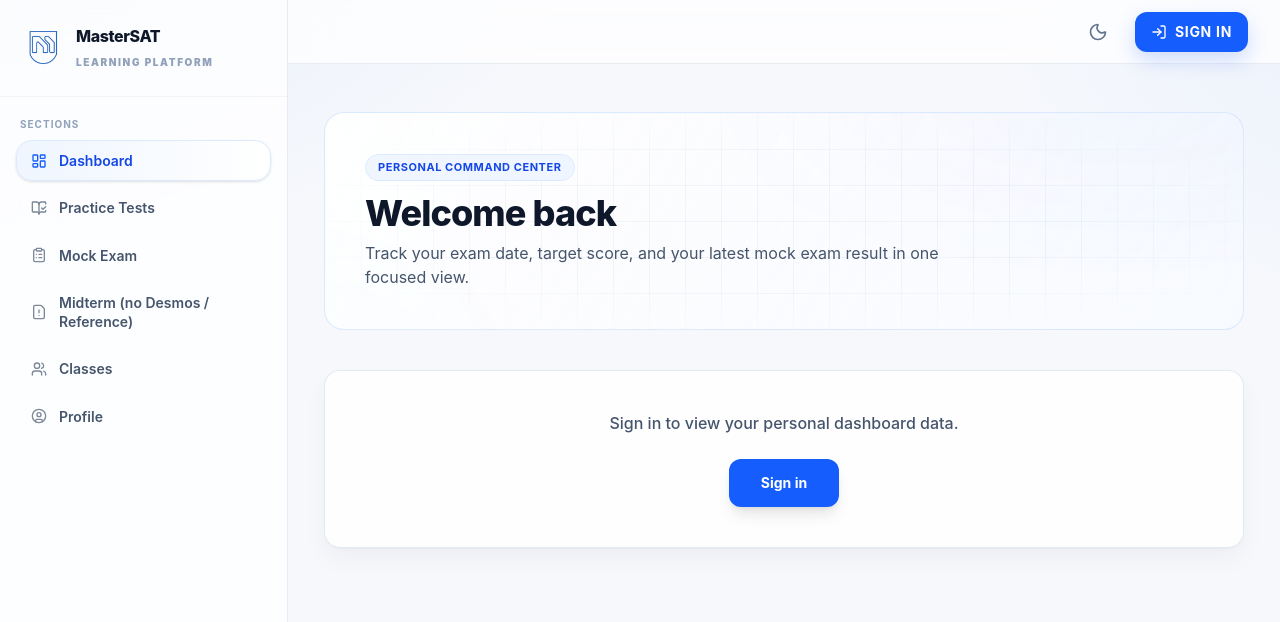
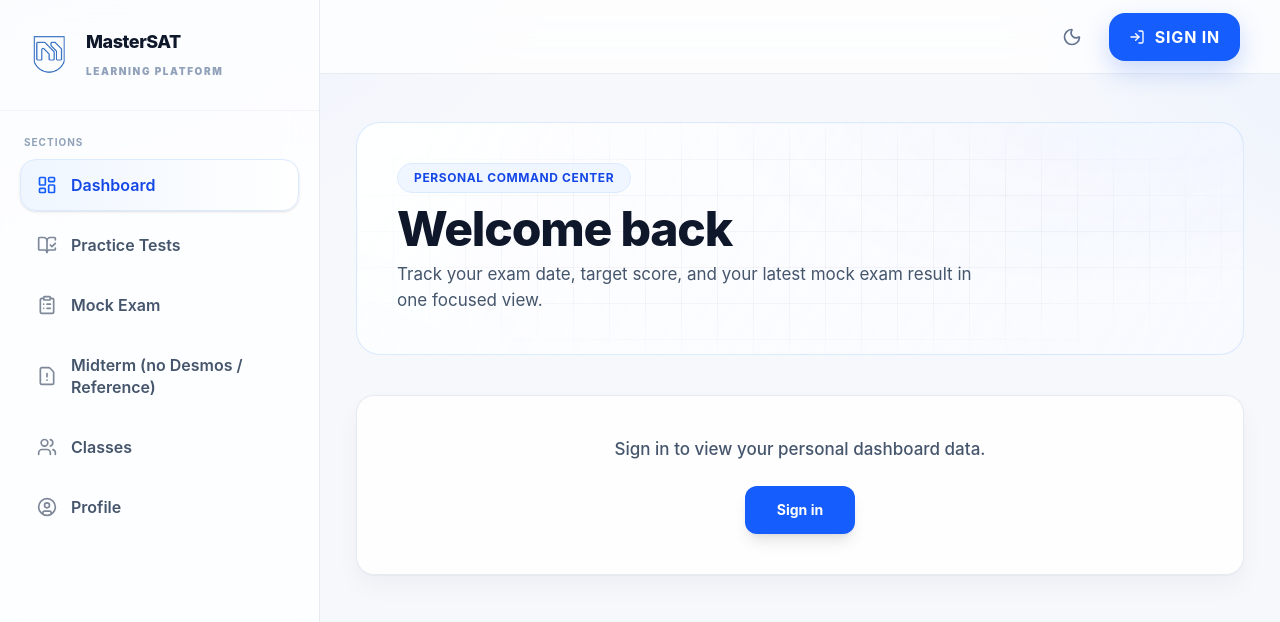
Before and after one commit to A1isherDev/DSAT-mock-exam, a Next.js app in the folder frontend/: page / in a window 1280 px wide. Shown: the top 622 px of the page. Built offline with nearby package versions, Linux system fonts and the light colour scheme.

Commit message:
theme change 1.3

```diff
--- a/frontend/src/app/(teacher)/layout.tsx
+++ b/frontend/src/app/(teacher)/layout.tsx
@@ -16,29 +16,29 @@ export default function TeacherLayout({ children }: { children: React.ReactNode
   return (
     <AuthGuard adminOnly>
       <div className="min-h-screen app-bg flex">
-        <aside className="w-72 shrink-0 border-r border-slate-200/80 bg-white/80 backdrop-blur-xl flex flex-col sticky top-0 h-screen">
-          <div className="p-6 border-b border-slate-100 flex items-center gap-3">
+        <aside className="w-80 shrink-0 border-r border-slate-200/80 bg-white/80 backdrop-blur-xl flex flex-col sticky top-0 h-screen">
+          <div className="p-7 border-b border-slate-100 flex items-center gap-3.5">
             {/* eslint-disable-next-line @next/next/no-img-element */}
-            <img src="/images/logo.png" alt="Master SAT" className="w-10 h-10 object-contain" />
+            <img src="/images/logo.png" alt="Master SAT" className="w-11 h-11 object-contain" />
             <div>
-              <p className="font-extrabold text-slate-900 tracking-tight leading-tight">Teacher Panel</p>
+              <p className="text-lg font-extrabold text-slate-900 tracking-tight leading-tight">Teacher Panel</p>
               <p className="text-[10px] font-black text-blue-500 uppercase tracking-[0.18em]">MasterSAT</p>
             </div>
           </div>
-          <nav className="flex-1 px-4 py-5 space-y-1.5 overflow-y-auto">
+          <nav className="flex-1 px-5 py-6 space-y-2 overflow-y-auto">
             {nav.map(({ href, label, icon: Icon }) => {
               const active = href === "/teacher" ? pathname === "/teacher" : pathname.startsWith(href);
               return (
                 <Link
                   key={href}
                   href={href}
-                  className={`flex items-center gap-3 rounded-2xl px-3.5 py-2.5 text-sm font-semibold transition-all ${
+                  className={`flex items-center gap-3.5 rounded-2xl px-4 py-3.5 text-base font-semibold transition-all ${
                     active
                       ? "bg-gradient-to-r from-blue-50 to-white text-blue-800 border border-blue-100 shadow-sm"
                       : "text-slate-600 hover:bg-white border border-transparent"
                   }`}
                 >
-                  <Icon className="w-4 h-4 shrink-0 opacity-80" />
+                  <Icon className="w-5 h-5 shrink-0 opacity-80" />
                   <span className="leading-snug">{label}</span>
                 </Link>
               );
--- a/frontend/src/app/globals.css
+++ b/frontend/src/app/globals.css
@@ -35,6 +35,8 @@ body {
   background: var(--background);
   color: var(--foreground);
   font-family: Inter, "SF Pro Text", "SF Pro Display", system-ui, -apple-system, Segoe UI, Roboto, sans-serif;
+  font-size: 17px;
+  line-height: 1.55;
   -webkit-font-smoothing: antialiased;
   text-rendering: optimizeLegibility;
 }
@@ -57,7 +59,7 @@ body {
 }
 
 .panel {
-  border-radius: 1rem;
+  border-radius: 1.125rem;
   background: rgba(255, 255, 255, 0.86);
   border: 1px solid rgba(226, 232, 240, 0.9);
   box-shadow:
@@ -76,23 +78,23 @@ body {
 }
 
 .panel-soft {
-  @apply rounded-xl bg-white/80 border border-slate-200/70 shadow-sm;
+  @apply rounded-2xl bg-white/80 border border-slate-200/70 shadow-sm;
 }
 
 .btn-primary {
-  @apply inline-flex items-center justify-center gap-2 rounded-xl px-4 py-2.5 text-sm font-bold text-white bg-blue-600 hover:bg-blue-700 active:scale-[0.98] transition-all shadow-[0_8px_20px_rgba(37,99,235,0.22)];
+  @apply inline-flex items-center justify-center gap-2.5 rounded-2xl px-5 py-3 text-base font-bold text-white bg-blue-600 hover:bg-blue-700 active:scale-[0.98] transition-all shadow-[0_10px_26px_rgba(37,99,235,0.24)];
 }
 
 .btn-secondary {
-  @apply inline-flex items-center justify-center gap-2 rounded-xl px-4 py-2.5 text-sm font-semibold text-slate-700 bg-white border border-slate-200 hover:bg-slate-50 transition-colors;
+  @apply inline-flex items-center justify-center gap-2.5 rounded-2xl px-5 py-3 text-base font-semibold text-slate-700 bg-white border border-slate-200 hover:bg-slate-50 transition-colors;
 }
 
 .input-modern {
-  @apply w-full rounded-xl border border-slate-200 bg-white px-4 py-2.5 text-sm text-slate-900 placeholder:text-slate-400 outline-none transition-all focus:border-blue-400 focus:ring-4 focus:ring-blue-100;
+  @apply w-full rounded-2xl border border-slate-200 bg-white px-5 py-3 text-base text-slate-900 placeholder:text-slate-400 outline-none transition-all focus:border-blue-400 focus:ring-4 focus:ring-blue-100;
 }
 
 .title-xl {
-  @apply text-3xl md:text-4xl font-extrabold tracking-tight text-slate-900;
+  @apply text-4xl md:text-5xl font-extrabold tracking-tight text-slate-900;
 }
 
 .eyebrow {
@@ -102,7 +104,7 @@ body {
 .hero-shell {
   position: relative;
   overflow: hidden;
-  border-radius: 1.25rem;
+  border-radius: 1.5rem;
   background:
     linear-gradient(120deg, rgba(255, 255, 255, 0.9), rgba(248, 250, 255, 0.75)),
     radial-gradient(700px 320px at 85% -10%, rgba(37, 99, 235, 0.16), transparent 60%),
@@ -136,10 +138,10 @@ body {
 .metric-tile {
   position: relative;
   overflow: hidden;
-  border-radius: 1rem;
+  border-radius: 1.125rem;
   border: 1px solid #dbe7ff;
   background: linear-gradient(180deg, #ffffff 0%, #f8fbff 100%);
-  box-shadow: 0 1px 2px rgba(15, 23, 42, 0.04), 0 18px 36px rgba(37, 99, 235, 0.08);
+  box-shadow: 0 1px 2px rgba(15, 23, 42, 0.04), 0 22px 42px rgba(37, 99, 235, 0.10);
   transition: transform 220ms ease, box-shadow 220ms ease, border-color 220ms ease;
 }
 
@@ -180,7 +182,7 @@ body {
 }
 
 .neo-chip {
-  @apply inline-flex items-center gap-2 rounded-full border border-blue-100 bg-blue-50/90 px-3 py-1 text-[11px] font-bold uppercase tracking-wider text-blue-700;
+  @apply inline-flex items-center gap-2 rounded-full border border-blue-100 bg-blue-50/90 px-4 py-1.5 text-xs font-bold uppercase tracking-wider text-blue-700;
 }
 
 .persistent-highlight {
--- a/frontend/src/components/StudentShell.tsx
+++ b/frontend/src/components/StudentShell.tsx
@@ -44,32 +44,32 @@ export default function StudentShell({ children }: { children: React.ReactNode }
   return (
     <AuthGuard isOptional>
       <div className="min-h-screen app-bg dark:bg-[#020617] transition-colors duration-300 flex text-slate-900 dark:text-slate-100">
-        <aside className="w-72 shrink-0 border-r border-slate-200/80 dark:border-slate-800 bg-white/80 dark:bg-slate-950/80 backdrop-blur-xl flex flex-col sticky top-0 h-screen transition-colors duration-300">
-          <div className="p-6 border-b border-slate-100 dark:border-slate-800/50 flex items-center gap-3">
+        <aside className="w-80 shrink-0 border-r border-slate-200/80 dark:border-slate-800 bg-white/80 dark:bg-slate-950/80 backdrop-blur-xl flex flex-col sticky top-0 h-screen transition-colors duration-300">
+          <div className="p-7 border-b border-slate-100 dark:border-slate-800/50 flex items-center gap-3.5">
             {/* eslint-disable-next-line @next/next/no-img-element */}
-            <img src="/images/logo.png" alt="Master SAT" className="w-10 h-10 object-contain" />
+            <img src="/images/logo.png" alt="Master SAT" className="w-11 h-11 object-contain" />
             <div>
-              <span className="block font-extrabold text-slate-900 dark:text-white tracking-tight">MasterSAT</span>
+              <span className="block text-lg font-extrabold text-slate-900 dark:text-white tracking-tight">MasterSAT</span>
               <span className="text-[10px] font-black tracking-[0.16em] uppercase text-slate-400">Learning Platform</span>
             </div>
           </div>
-          <div className="px-5 pt-5 pb-2">
+          <div className="px-6 pt-6 pb-2">
             <p className="text-[10px] font-bold text-slate-400 dark:text-slate-500 uppercase tracking-widest">Sections</p>
           </div>
-          <nav className="flex-1 px-4 pb-5 space-y-1.5 overflow-y-auto">
+          <nav className="flex-1 px-5 pb-6 space-y-2 overflow-y-auto">
             {nav.map(({ href, label, icon: Icon }) => {
               const active = href === "/" ? pathname === "/" : pathname.startsWith(href);
               return (
                 <Link
                   key={href}
                   href={href}
-                  className={`flex items-center gap-3 rounded-2xl px-3.5 py-2.5 text-sm font-semibold transition-all duration-200 ${
+                  className={`flex items-center gap-3.5 rounded-2xl px-4 py-3.5 text-base font-semibold transition-all duration-200 ${
                     active
                       ? "bg-gradient-to-r from-blue-50 to-white dark:from-blue-500/10 dark:to-blue-500/5 text-blue-700 dark:text-blue-300 border border-blue-100 dark:border-blue-500/20 shadow-sm"
                       : "text-slate-600 dark:text-slate-400 hover:bg-white/80 dark:hover:bg-slate-800/50 hover:text-slate-900 dark:hover:text-slate-200 border border-transparent"
                   }`}
                 >
-                  <Icon className={`w-4 h-4 shrink-0 ${active ? "opacity-100 text-blue-600 dark:text-blue-400" : "opacity-70"}`} />
+                  <Icon className={`w-5 h-5 shrink-0 ${active ? "opacity-100 text-blue-600 dark:text-blue-400" : "opacity-70"}`} />
                   <span className="leading-snug">{label}</span>
                 </Link>
               );
@@ -78,7 +78,7 @@ export default function StudentShell({ children }: { children: React.ReactNode }
         </aside>
 
         <div className="flex-1 flex flex-col min-w-0">
-          <header className="h-16 border-b border-slate-200/80 dark:border-slate-800 bg-white/75 dark:bg-slate-950/80 backdrop-blur-xl flex items-center justify-end px-8 gap-4 shrink-0 sticky top-0 z-40 transition-colors duration-300">
+          <header className="h-[74px] border-b border-slate-200/80 dark:border-slate-800 bg-white/75 dark:bg-slate-950/80 backdrop-blur-xl flex items-center justify-end px-10 gap-4 shrink-0 sticky top-0 z-40 transition-colors duration-300">
             {mounted && (
               <button
                 onClick={() => setTheme(theme === "dark" ? "light" : "dark")}
```
